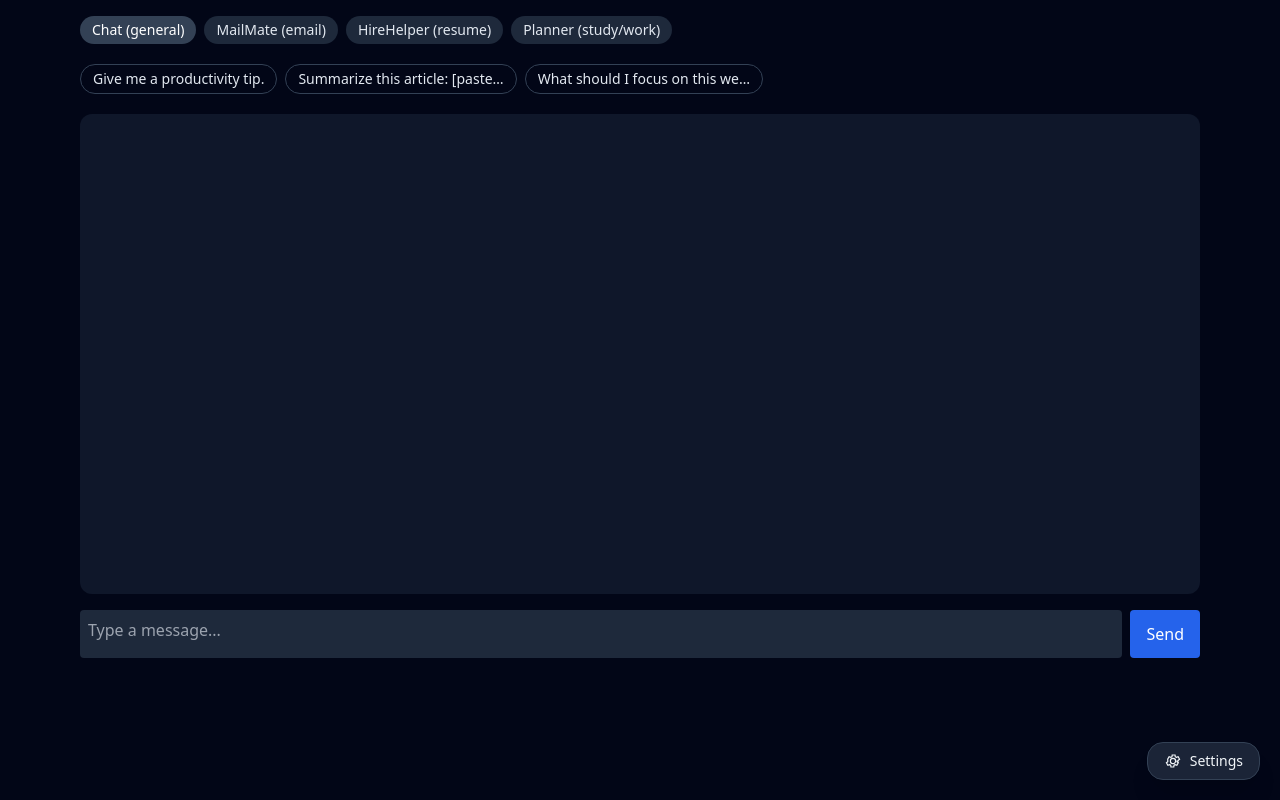
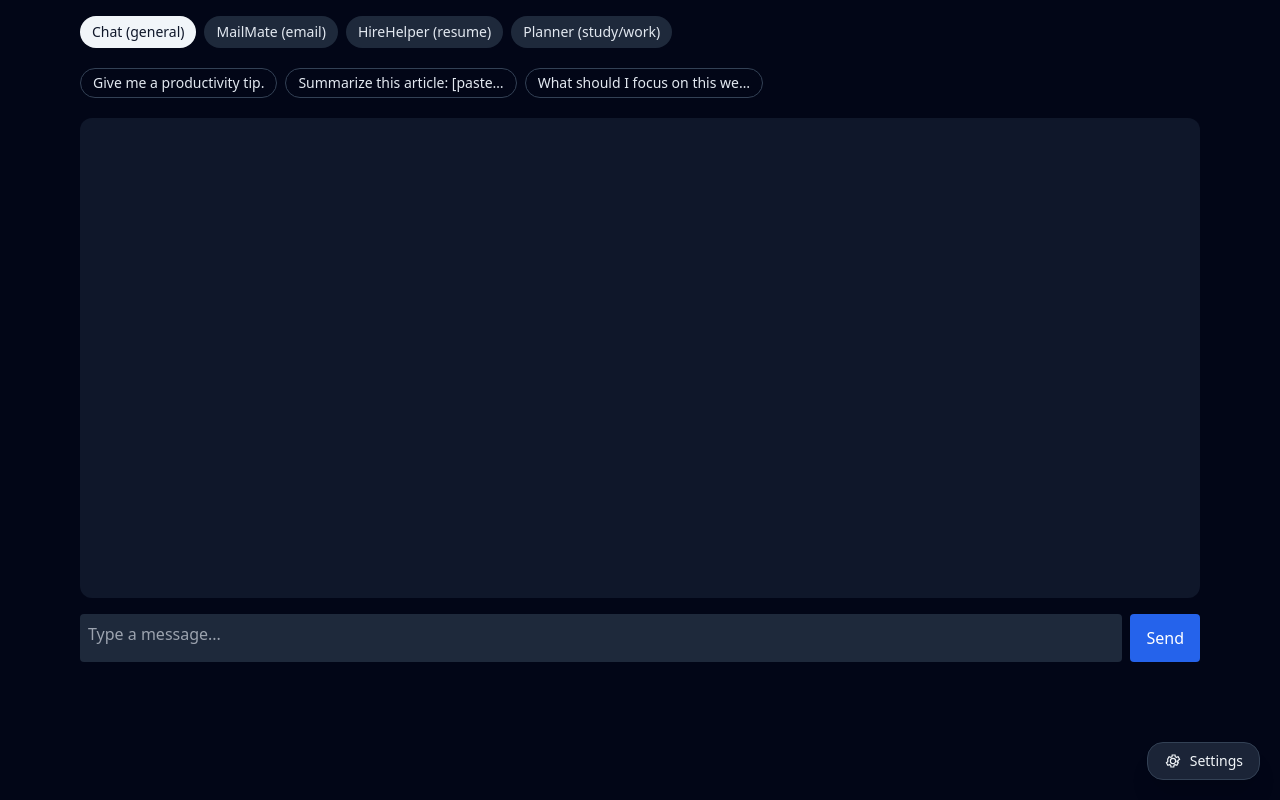
Before and after one commit to madevthevanthiran-maker/amplyai-chatbot, a Next.js app: page /app in a window 1280 px wide. Built offline with nearby package versions, Linux system fonts and the light colour scheme.

Commit message:
Update ModeTabs.jsx

```diff
--- a/components/ModeTabs.jsx
+++ b/components/ModeTabs.jsx
@@ -1,20 +1,25 @@
-// components/ModeTabs.jsx
-import { MODE_LIST } from "@/lib/modes";
+// /components/ModeTabs.jsx
+export default function ModeTabs({ mode, setMode }) {
+  const modes = [
+    { id: "general", label: "Chat (general)" },
+    { id: "mailmate", label: "MailMate (email)" },
+    { id: "hirehelper", label: "HireHelper (resume)" },
+    { id: "planner", label: "Planner (study/work)" },
+  ];
 
-export default function ModeTabs({ mode, setMode }) {
   return (
     <div className="flex flex-wrap gap-2">
-      {MODE_LIST.map((t) => (
+      {modes.map((m) => (
         <button
-          key={t.id}
-          onClick={() => setMode(t.id)}
-          className={`rounded-full px-3 py-1 text-sm ${
-            mode === t.id
-              ? "bg-slate-700 text-white"
+          key={m.id}
+          onClick={() => setMode(m.id)}
+          className={`px-3 py-1.5 rounded-full text-sm font-medium transition-all ${
+            mode === m.id
+              ? "bg-slate-100 text-slate-900"
               : "bg-slate-800 text-slate-200 hover:bg-slate-700"
           }`}
         >
-          {t.label}
+          {m.label}
         </button>
       ))}
     </div>
```
